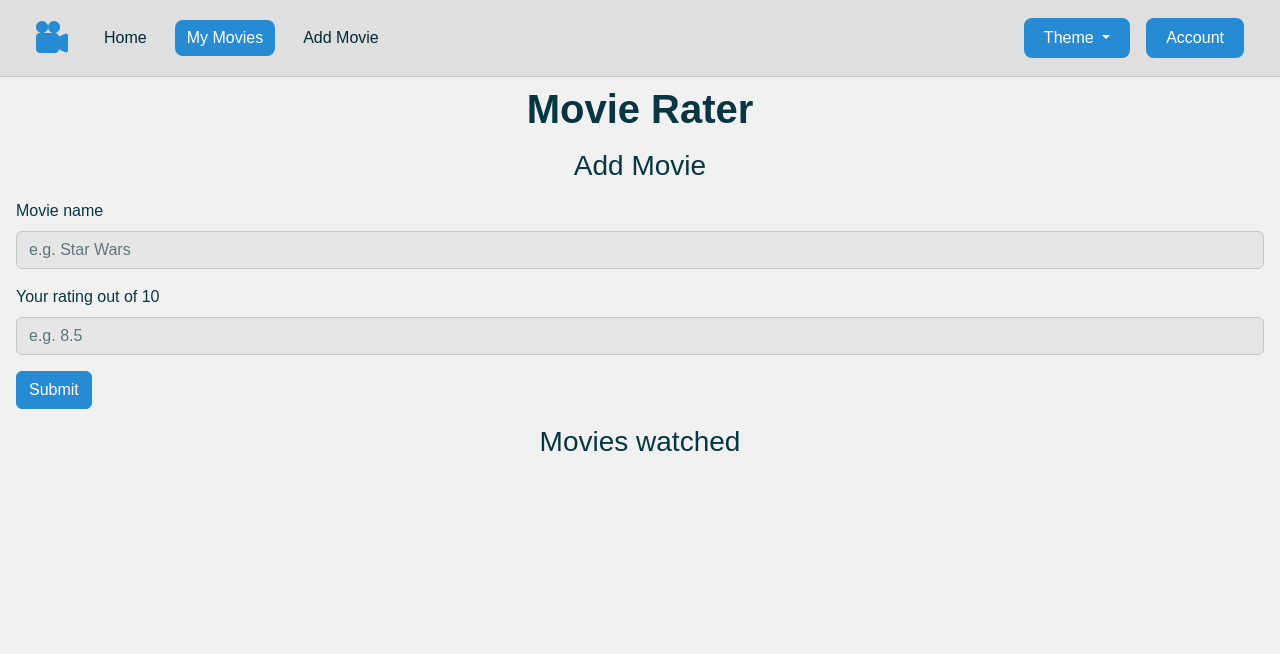
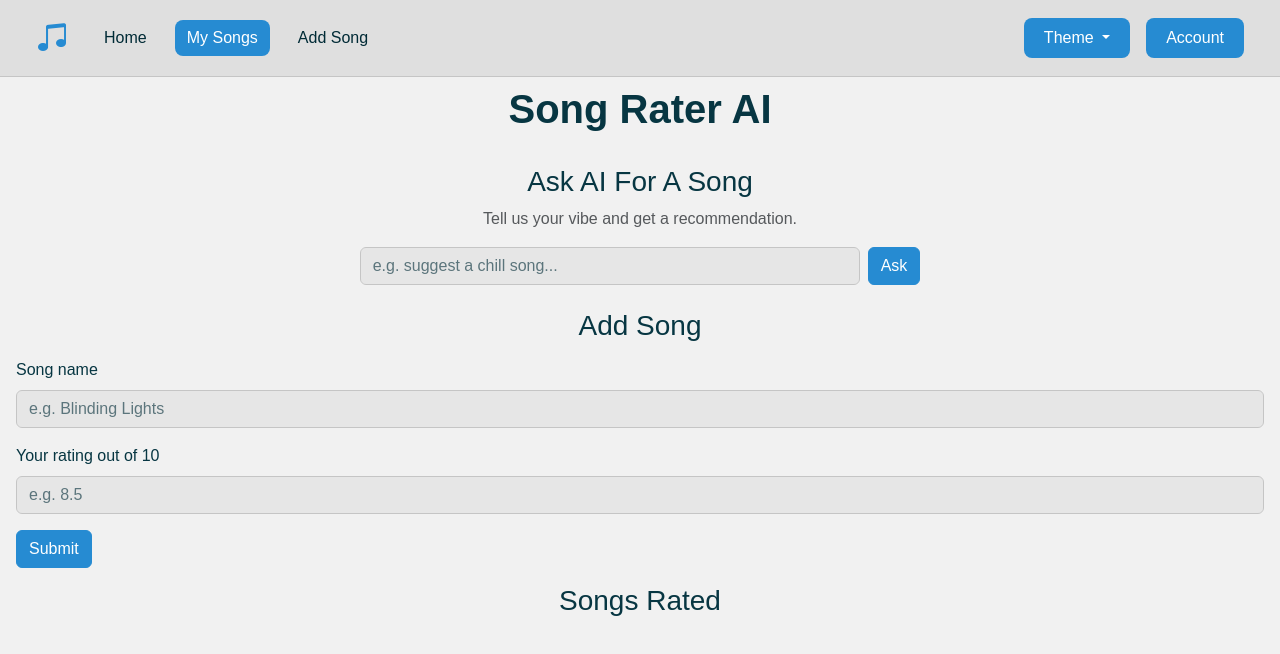
Before and after one commit to jimcousins/movie-rater, a website: page client/list.html in a window 1280 px wide. Drawn offline with nearby package versions, Linux system fonts and the light colour scheme; no server answers.

Commit message:
add UI changed and chatbox for Song App

```diff
--- a/client/assets/list.js
+++ b/client/assets/list.js
@@ -3,7 +3,7 @@ const movieForm = document.getElementById("movie-form");
 
 movieForm.addEventListener("submit", addMovieCardFromForm);
 
-const movies = ["The Lego Movie", "Star Wars", "Avengers: Endgame", "Howl's Moving Castle", "Project Hail Mary", "Pinocchio"];
+const movies = ["Blinding Lights", "Shape of You", "Levitating", "Bad Guy", "One Dance", "Stay"];
 
 
 // ─── Movie list ───────────────────────────────────────────────────────────────
@@ -39,7 +39,7 @@ function createMovieCard(data, userRating = null) {
 
     const externalRating = document.createElement("p");
     externalRating.classList.add("card-text");
-    externalRating.innerText = `IMDB's rating: ${data.imdbRating}/10`;
+    externalRating.innerText = `External rating: ${data.imdbRating}/10`;
     cardBody.appendChild(externalRating);
 
     // Your rating text
@@ -47,7 +47,7 @@ function createMovieCard(data, userRating = null) {
     yourRating.classList.add("card-text");
     yourRating.innerText = userRating
         ? `Your rating: ${userRating}/10`
-        : `You have not yet rated this movie`;
+        : `You have not yet rated this song`;
     cardBody.appendChild(yourRating);
 
     // Update rating button
@@ -129,3 +129,27 @@ setTheme(savedTheme);
 // ─── Init ─────────────────────────────────────────────────────────────────────
 
 createMovieList(movies);
+
+// ─── AI (frontend placeholder) ───────────────────────────────────────────────
+
+function getAIResponse(input) {
+    input = input.toLowerCase();
+
+    if (input.includes("chill")) return "🎶 Try: Ocean Eyes - Billie Eilish";
+    if (input.includes("gym")) return "🔥 Try: POWER - Kanye West";
+    if (input.includes("sad")) return "💔 Try: Someone Like You - Adele";
+
+    return "🎧 Try: Blinding Lights - The Weeknd";
+}
+
+function handleChat() {
+    const input = document.getElementById("chat-input").value;
+    const responseEl = document.getElementById("chat-response");
+
+    responseEl.innerText = "Thinking...";
+
+    setTimeout(() => {
+        const response = getAIResponse(input);
+        responseEl.innerText = response;
+    }, 500);
+}
--- a/client/assets/style.css
+++ b/client/assets/style.css
@@ -232,7 +232,7 @@ p, label, small { color: var(--text); }
     margin: 32px;
     border-radius: 16px;
     overflow: hidden;
-    background-image: url("https://images.unsplash.com/photo-1489599849927-2ee91cede3ba?auto=format&fit=crop&w=1400&q=80");
+    background-image: url("https://static.vecteezy.com/system/resources/previews/036/195/654/large_2x/ai-generated-silhouette-of-crowd-in-front-of-stage-lights-at-a-music-festival-concert-crowd-shadows-against-vibrant-yellow-stage-lights-ai-generated-free-photo.jpg");
     background-size: cover;
     background-position: center;
 }
--- a/client/list.html
+++ b/client/list.html
@@ -8,38 +8,24 @@
     <script src="assets/list.js" defer></script>
     <link rel="stylesheet" href="https://cdn.jsdelivr.net/npm/bootstrap-icons@1.11.3/font/bootstrap-icons.css">
     <link rel="stylesheet" href="./assets/style.css">
-    <title>My film list</title>
+    <title>My Song List</title>
 </head>
 <body>
 
 <nav class="navbar navbar-expand-lg custom-navbar px-4">
   <div class="container-fluid">
 
-    <!-- LEFT: Logo + Nav links -->
     <div class="d-flex align-items-center gap-4">
-      <i class="bi bi-camera-reels-fill logo-icon"></i>
+      <i class="bi bi-music-note-beamed logo-icon"></i>
 
       <div class="nav-links d-flex gap-3">
         <a href="index.html" class="nav-link-custom">Home</a>
-        <a href="list.html" class="nav-link-custom active">My Movies</a>
-        <a href="add.html" class="nav-link-custom">Add Movie</a>
+        <a href="list.html" class="nav-link-custom active">My Songs</a>
+        <a href="add.html" class="nav-link-custom">Add Song</a>
       </div>
     </div>
 
-    <!-- RIGHT: Search + Theme + Account -->
     <div class="d-flex align-items-center gap-3 ms-auto">
-
-      <!-- <input
-        type="text"
-        class="form-control search-bar"
-      > -->
-      <!-- <input
-        type="text"
-        class="form-control search-bar"
-        placeholder="Search for a movie..."
-      > -->
-
-      <!-- Theme dropdown -->
       <div class="dropdown">
         <button class="btn account-btn dropdown-toggle" type="button" data-bs-toggle="dropdown">
           Theme
@@ -53,20 +39,37 @@
       </div>
 
       <button class="btn account-btn">Account</button>
-
     </div>
 
   </div>
 </nav>
 
-    <h1 class="text-center p-2">Movie Rater</h1>
+<h1 class="text-center p-2">Song Rater AI</h1>
 
-    <h3 class="text-center">Add Movie</h3>
+<section class="text-center my-4">
+    <h3 class="text-center">Ask AI For A Song</h3>
+    <p class="text-muted">Tell us your vibe and get a recommendation.</p>
+
+    <div class="d-flex justify-content-center gap-2 mt-3 px-3">
+        <input
+            type="text"
+            id="chat-input"
+            class="form-control"
+            placeholder="e.g. suggest a chill song..."
+            style="max-width: 500px;"
+        >
+        <button class="btn btn-primary" onclick="handleChat()">Ask</button>
+    </div>
+
+    <p id="chat-response" class="mt-3 fw-semibold"></p>
+</section>
+
+<h3 class="text-center">Add Song</h3>
 
 <form class="m-3" id="movie-form">
     <div class="mb-3">
-            <label for="movieName" class="form-label">Movie name</label>
-            <input type="text" class="form-control" id="movieName" placeholder="e.g. Star Wars">
+        <label for="movieName" class="form-label">Song name</label>
+        <input type="text" class="form-control" id="movieName" placeholder="e.g. Blinding Lights">
     </div>
     <div class="mb-3">
         <label for="movieRating" class="form-label">Your rating out of 10</label>
@@ -75,7 +78,7 @@
     <button type="submit" class="btn btn-primary">Submit</button>
 </form>
 
-    <h3 class="text-center my-2">Movies watched</h3>
+<h3 class="text-center my-2">Songs Rated</h3>
 <div id="movie-list" class="row row-cols-1 row-cols-md-2 row-cols-lg-3 g-4 px-3">
 </div>
 
```
Also changed, not shown: client/index.html (+7 -7 lines). Lines whose indentation alone changed are shown as unchanged.
